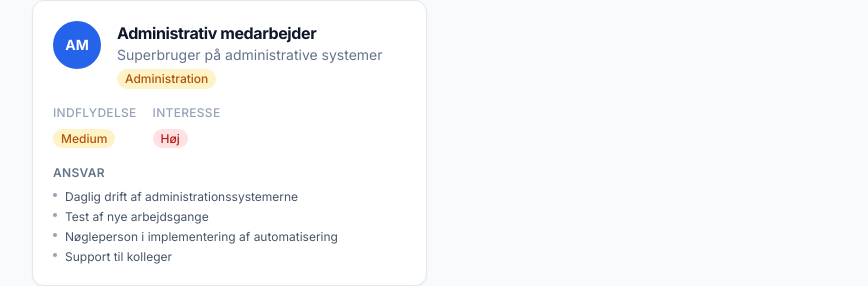
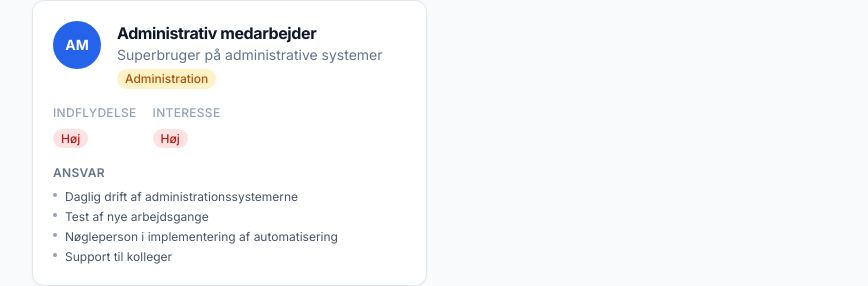
Before and after one commit to qvisty/EmmerskeSoftwareVision, a Next.js app: page /EmmerskeSoftwareVision/interessenter in a window 1280 px wide. Shown: the part 857-1143 px from the top of the page, without its empty margins (0-868 px from the left). Built offline with nearby package versions, Linux system fonts and the light colour scheme.

Commit message:
Set administrativ medarbejder influence to hoj

```diff
--- a/src/data/stakeholders.ts
+++ b/src/data/stakeholders.ts
@@ -51,7 +51,7 @@ export const stakeholders: Stakeholder[] = [
     name: 'Administrativ medarbejder',
     role: 'Superbruger på administrative systemer',
     group: 'administration',
-    influence: 'medium',
+    influence: 'hoj',
     interest: 'hoj',
     responsibilities: [
       'Daglig drift af administrationssystemerne',
```
